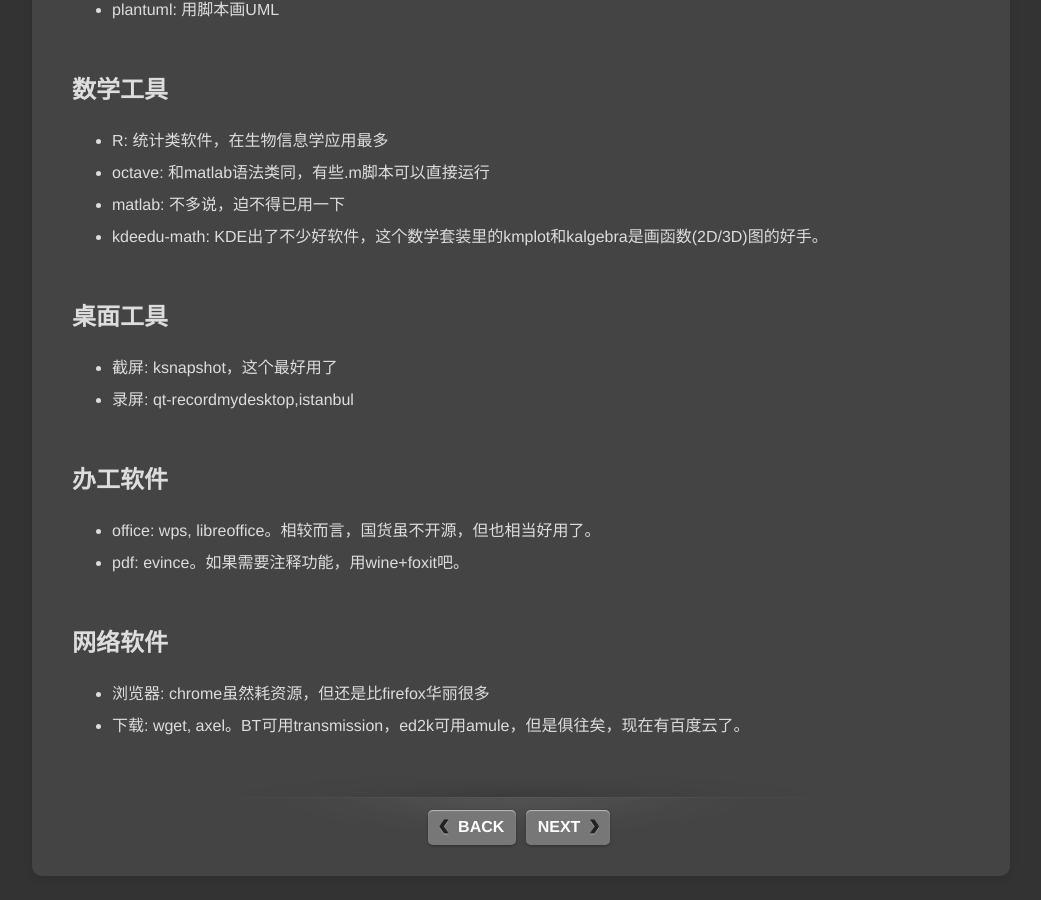
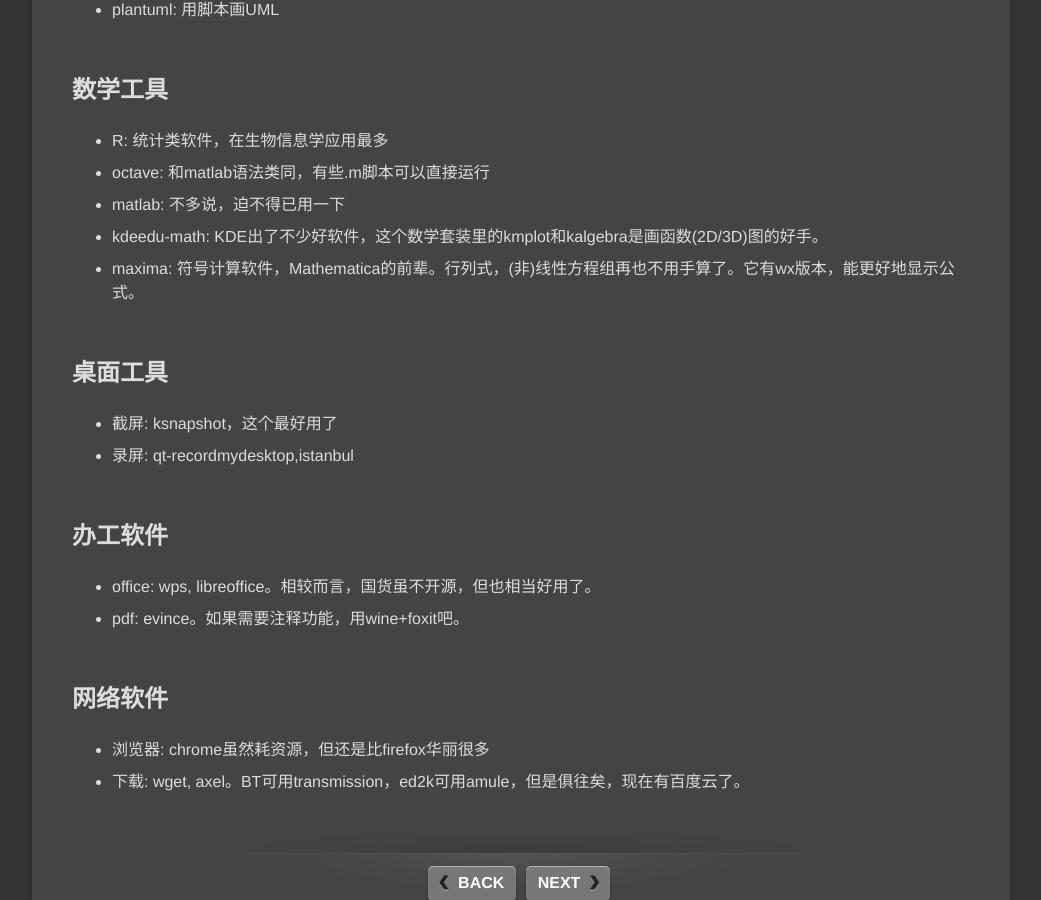
Before and after one commit to pkuwwt/pkuwwt.github.io, a Jekyll site: the page built from linux/_posts/2014-03-08-usual-life-linux-tools.md, in a window 1280 px wide and 900 px high, scrolled down 1327 px. Shown: the whole window, without its empty margins (119-1160 px from the left). Built offline with Jekyll 4.4.1, drawn with Linux system fonts in a browser that asks for light colours; comment, search, counter and statistics services are not loaded.

Commit message:
modified:   linux/_posts/2014-03-08-usual-life-linux-tools.md

```diff
--- a/linux/_posts/2014-03-08-usual-life-linux-tools.md
+++ b/linux/_posts/2014-03-08-usual-life-linux-tools.md
@@ -43,6 +43,7 @@
   - octave: 和matlab语法类同，有些.m脚本可以直接运行
   - matlab: 不多说，迫不得已用一下
   - kdeedu-math: KDE出了不少好软件，这个数学套装里的kmplot和kalgebra是画函数(2D/3D)图的好手。
+  - maxima: 符号计算软件，Mathematica的前辈。行列式，(非)线性方程组再也不用手算了。它有wx版本，能更好地显示公式。
 
 ## 桌面工具
 
```
